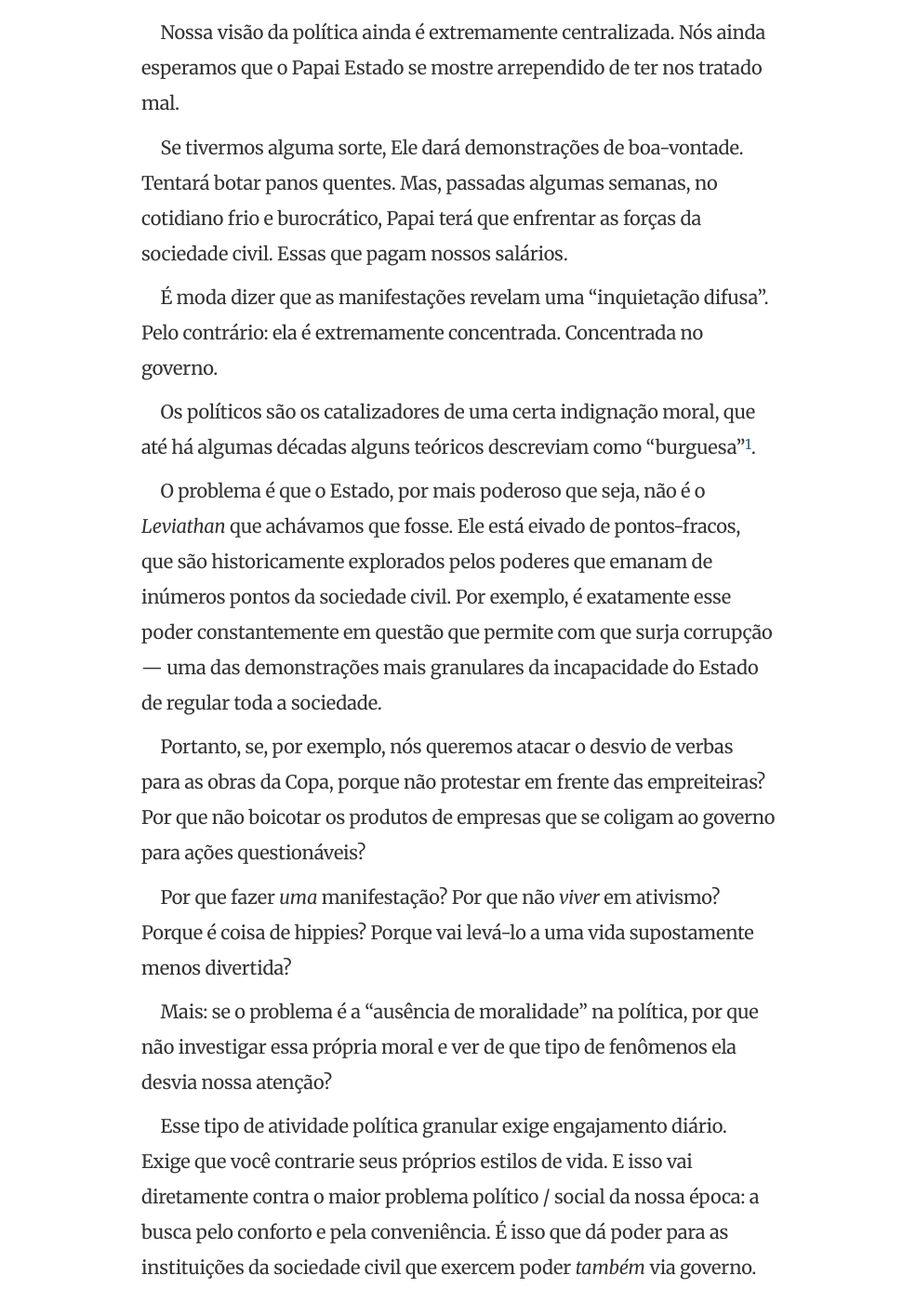
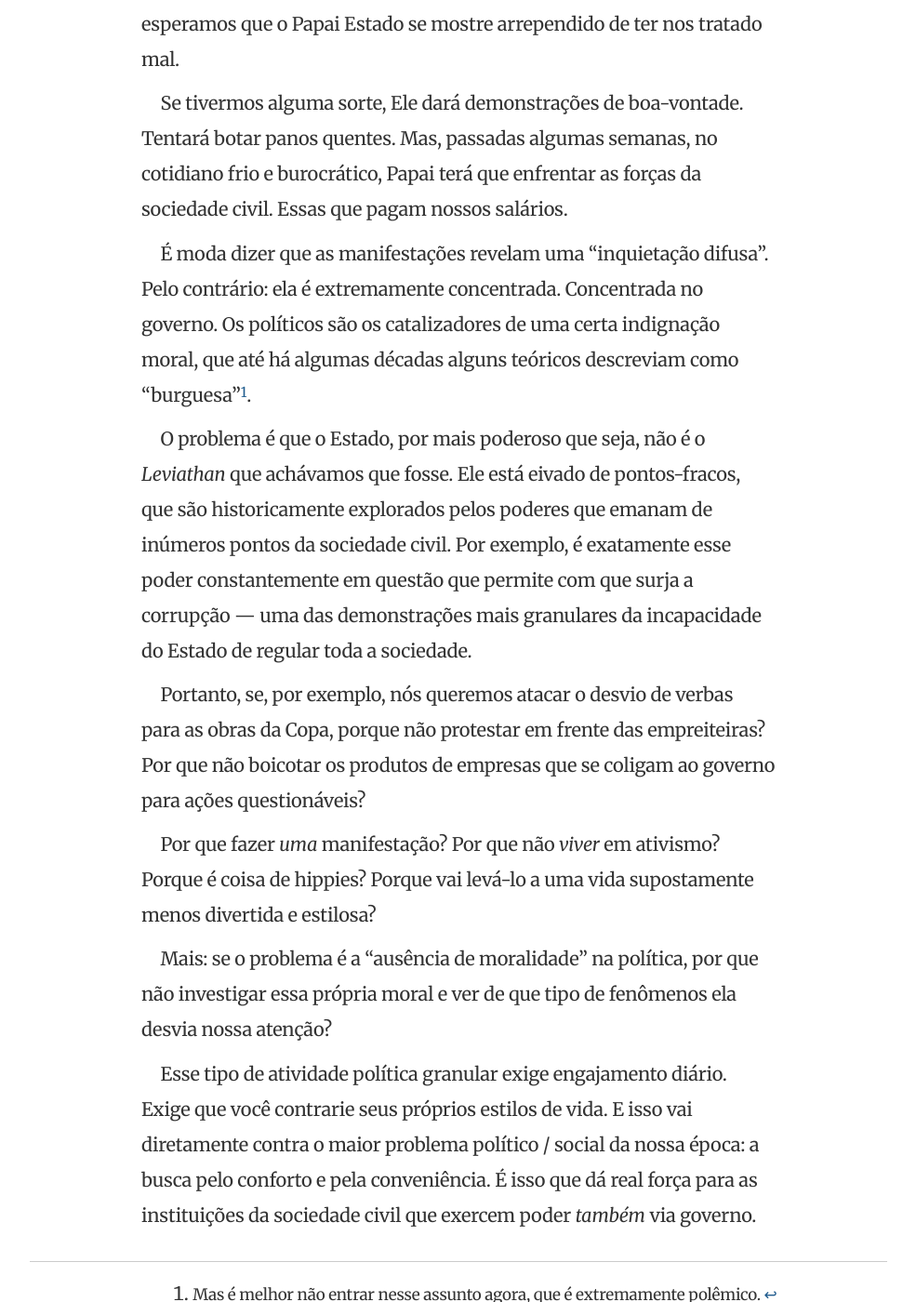
Before and after one commit to eduf/eduf.github.com, a Jekyll site: the page built from _posts/2013-06-18-o-leviathan-de-areia.md, in a window 1280 px wide and 1400 px high, scrolled down 915 px. Shown: the whole window at 93% size, without its empty margins (147-1132 px from the left). Built offline with Jekyll 4.4.1, drawn with Linux system fonts in a browser that asks for light colours; nearby versions of some CDN libraries; comment, search, counter and statistics services are not loaded; some of the changed text lies outside the part shown.

Commit message:
Correções no Leviathan

```diff
--- a/_posts/2013-06-18-o-leviathan-de-areia.md
+++ b/_posts/2013-06-18-o-leviathan-de-areia.md
@@ -7,30 +7,26 @@
 - política
 ---
 
-Parece que quase todos os analistas concordam: os protestos de ontem não se encaixaram nos moldes tradicionais da política. Será? Ainda me parecem completamente tradicionais.
+Quase todos os analistas concordam: os protestos de ontem não se encaixaram nos moldes tradicionais da política. Será? Ainda me parecem completamente tradicionais.
 
 É verdade que não surgiram comícios, que as bandeiras de partidos foram evitadas e que nenhum político profissional teve coragem de capitalizar o movimento — ainda. Mas as pessoas caminhavam diretamente para *centros simbólicos* de poder: congresso etc. O alvo era claro, as instituições governamentais.
 
-Por um lado, isso é louvável. Mas, por um lado, mostra o quão desconectados estamos da política que é exercida concretamente, no dia-a-dia.
-
-Afinal, não marchamos para as portas das corporações. Não aparecemos na frente da Bovespa. Alguém fez manifestação em frente aos bancos?
+Por um lado, isso é louvável. Mas, por outro, mostra o quão desconectados estamos da política que é exercida concretamente, no dia-a-dia. Afinal, não marchamos para as portas das corporações. Não aparecemos na frente da Bovespa. Alguém fez manifestação em frente dos bancos?
 
 Nossa visão da política ainda é extremamente centralizada. Nós ainda esperamos que o Papai Estado se mostre arrependido de ter nos tratado mal.
 
 Se tivermos alguma sorte, Ele dará demonstrações de boa-vontade. Tentará botar panos quentes. Mas, passadas algumas semanas, no cotidiano frio e burocrático, Papai terá que enfrentar as forças da sociedade civil. Essas que pagam nossos salários.<!--more-->
 
-É moda dizer que as manifestações revelam uma “inquietação difusa”. Pelo contrário: ela é extremamente concentrada. Concentrada no governo.
+É moda dizer que as manifestações revelam uma “inquietação difusa”. Pelo contrário: ela é extremamente concentrada. Concentrada no governo. Os políticos são os catalizadores de uma certa indignação moral, que até há algumas décadas alguns teóricos descreviam como “burguesa”[^1].
 
-Os políticos são os catalizadores de uma certa indignação moral, que até há algumas décadas alguns teóricos descreviam como “burguesa”[^1].
-
-O problema é que o Estado, por mais poderoso que seja, não é o *Leviathan* que achávamos que fosse. Ele está eivado de pontos-fracos, que são historicamente explorados pelos poderes que emanam de inúmeros pontos da sociedade civil. Por exemplo, é exatamente esse poder constantemente em questão que permite com que surja corrupção — uma das demonstrações mais granulares da incapacidade do Estado de regular toda a sociedade.
+O problema é que o Estado, por mais poderoso que seja, não é o *Leviathan* que achávamos que fosse. Ele está eivado de pontos-fracos, que são historicamente explorados pelos poderes que emanam de inúmeros pontos da sociedade civil. Por exemplo, é exatamente esse poder constantemente em questão que permite com que surja a corrupção — uma das demonstrações mais granulares da incapacidade do Estado de regular toda a sociedade.
 
 Portanto, se, por exemplo, nós queremos atacar o desvio de verbas para as obras da Copa, porque não protestar em frente das empreiteiras? Por que não boicotar os produtos de empresas que se coligam ao governo para ações questionáveis?
 
-Por que fazer *uma* manifestação? Por que não *viver* em ativismo? Porque é coisa de hippies? Porque vai levá-lo a uma vida supostamente menos divertida?
+Por que fazer *uma* manifestação? Por que não *viver* em ativismo? Porque é coisa de hippies? Porque vai levá-lo a uma vida supostamente menos divertida e estilosa?
 
 Mais: se o problema é a “ausência de moralidade” na política, por que não investigar essa própria moral e ver de que tipo de fenômenos ela desvia nossa atenção?
 
-Esse tipo de atividade política granular exige engajamento diário. Exige que você contrarie seus próprios estilos de vida. E isso vai diretamente contra o maior problema político / social da nossa época: a busca pelo conforto e pela conveniência. É isso que dá poder para as instituições da sociedade civil que exercem poder *também* via governo.
+Esse tipo de atividade política granular exige engajamento diário. Exige que você contrarie seus próprios estilos de vida. E isso vai diretamente contra o maior problema político / social da nossa época: a busca pelo conforto e pela conveniência. É isso que dá real força para as instituições da sociedade civil que exercem poder *também* via governo.
 
 [^1]: Mas é melhor não entrar nesse assunto agora, que é extremamente polêmico.
```
